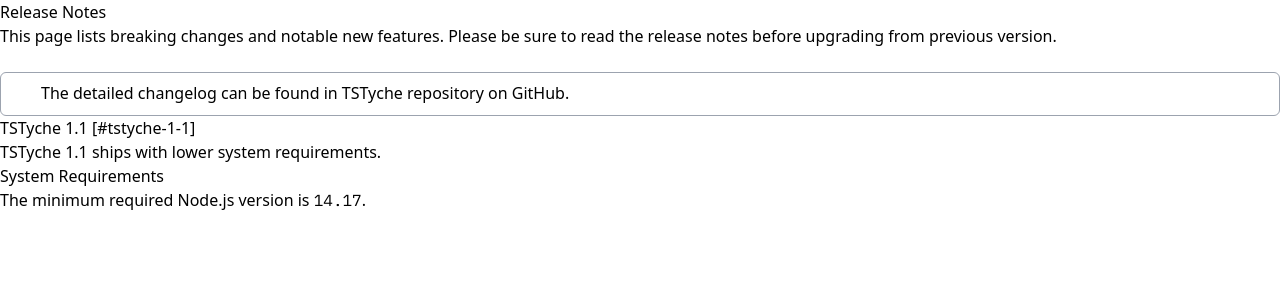
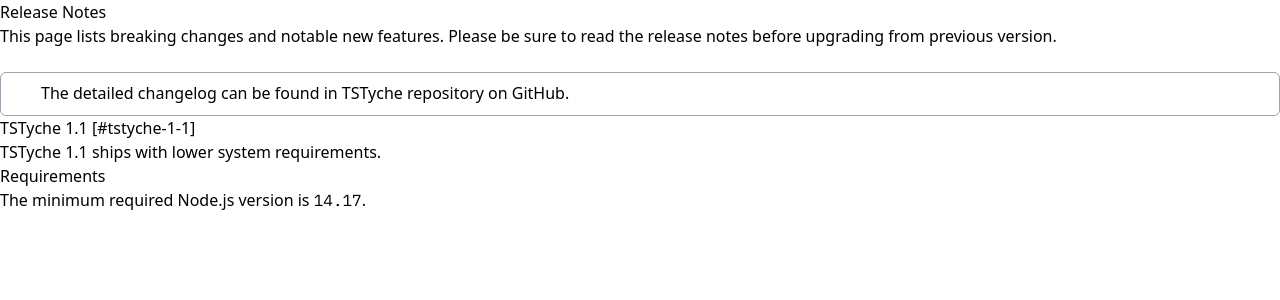
Before and after one commit to tstyche/tstyche.org, a Next.js app: page /releases/tstyche-1 in a window 1280 px wide. Shown: the top 300 px of the page. Built offline with nearby package versions, Linux system fonts and the light colour scheme; some icons are missing.

Commit message:
clean up

```diff
--- a/pages/releases/tstyche-1.mdx
+++ b/pages/releases/tstyche-1.mdx
@@ -15,6 +15,6 @@
 
 TSTyche 1.1 ships with lower system requirements.
 
-### System Requirements
+### Requirements
 
 The minimum required Node.js version is `14.17`.
```
